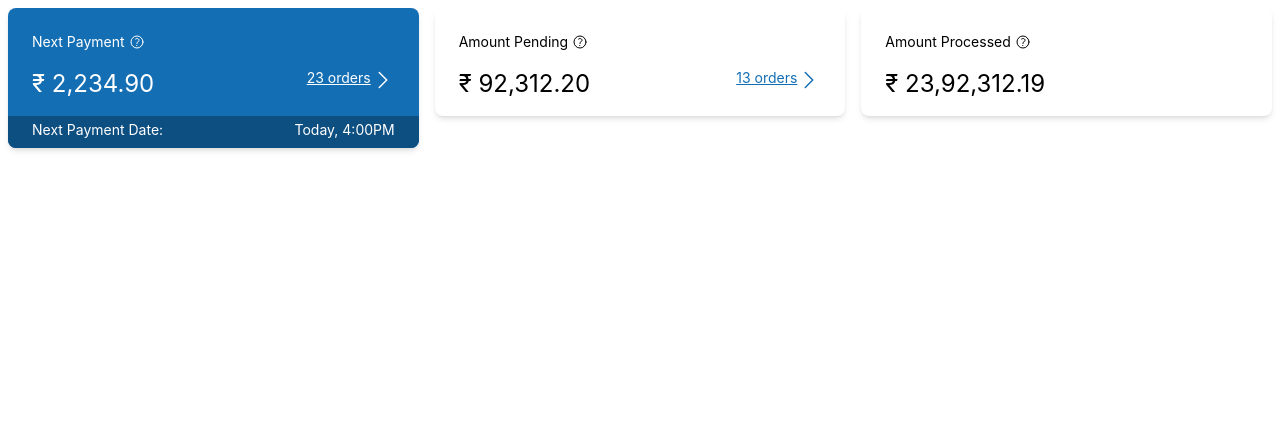
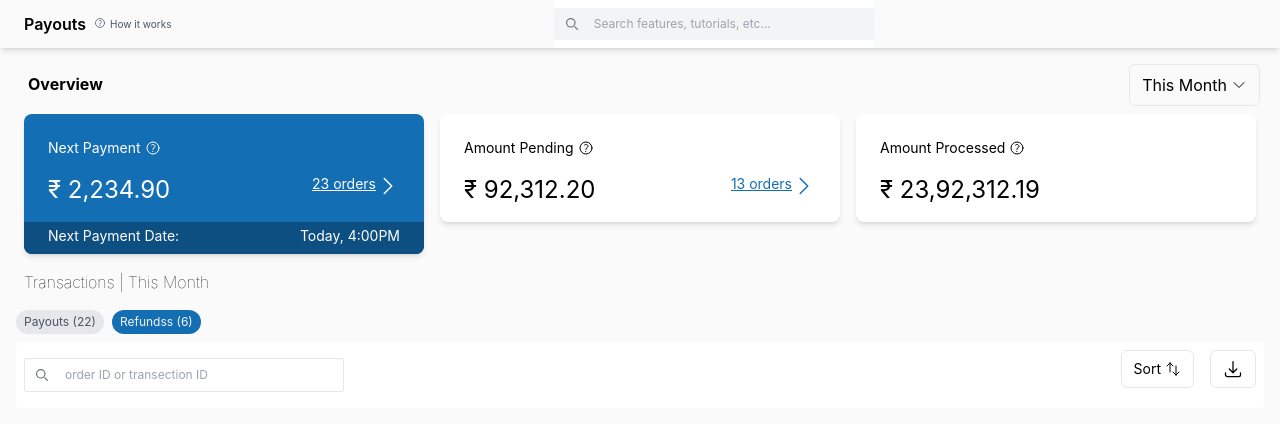
Before and after one commit to prabal-007/dukaan-ui-clone, a React (Vite) app: page / in a window 1280 px wide. Shown: the top 430 px of the page. Built offline with nearby package versions, Linux system fonts and the light colour scheme.

Commit message:
orderhistory

```diff
--- a/src/App.jsx
+++ b/src/App.jsx
@@ -1,10 +1,12 @@
+import Main from "./components/Main"
 import RevenueCard from "./components/RevenueCard"
+import Topbar from "./components/Topbar"
 
 function App() {
 
   return (
     <>
-    <RevenueCard />
+    <Main />
     </>
   )
 }
--- /dev/null
+++ b/src/components/OrdersHistory.jsx
@@ -0,0 +1,40 @@
+import React from 'react'
+import SecondryBtns from './SecondryBtns'
+
+const OrdersHistory = () => {
+    return (
+        <div className='bg-white p-2 rounded-md'>
+            <div className='flex justify-between'>
+                <form class="w-80 bg-white">
+                    <div class="relative">
+                        <div class="absolute inset-y-0 start-0 flex items-center ps-3 pointer-events-none">
+                            <svg class="w-3 h-3 text-gray-500 dark:text-gray-400" aria-hidden="true" xmlns="http://www.w3.org/2000/svg" fill="none" viewBox="0 0 20 20">
+                                <path stroke="currentColor" stroke-linecap="round" stroke-linejoin="round" stroke-width="2" d="m19 19-4-4m0-7A7 7 0 1 1 1 8a7 7 0 0 1 14 0Z" />
+                            </svg>
+                        </div>
+                        <input type="search" id="default-search" class="block w-full border bg-white p-2 ps-10 my-2 text-xs rounded-sm" placeholder="order ID or transection ID" required />
+                    </div>
+                </form>
+
+                <div className='flex gap-4 text-gray-600 text-sm'>
+                    <SecondryBtns prop={
+                        <>
+                            {'Sort'}
+                            <svg xmlns="http://www.w3.org/2000/svg" fill="none" viewBox="0 0 24 24" stroke-width="1.5" stroke="currentColor" class="size-4">
+                                <path stroke-linecap="round" stroke-linejoin="round" d="M3 7.5 7.5 3m0 0L12 7.5M7.5 3v13.5m13.5 0L16.5 21m0 0L12 16.5m4.5 4.5V7.5" />
+                            </svg>
+                        </>
+                    } />
+                    <SecondryBtns prop={
+                        <svg xmlns="http://www.w3.org/2000/svg" fill="none" viewBox="0 0 24 24" stroke-width="1.5" stroke="currentColor" class="size-5">
+                            <path stroke-linecap="round" stroke-linejoin="round" d="M3 16.5v2.25A2.25 2.25 0 0 0 5.25 21h13.5A2.25 2.25 0 0 0 21 18.75V16.5M16.5 12 12 16.5m0 0L7.5 12m4.5 4.5V3" />
+                        </svg>
+                    } />
+
+                </div>
+            </div>
+        </div>
+    )
+}
+
+export default OrdersHistory
--- /dev/null
+++ b/src/components/SecondryBtns.jsx
@@ -0,0 +1,12 @@
+
+const SecondryBtns = ({prop}) => {
+    return (
+        <div>
+            <button className='border px-3 py-2 gap-1 h-fit flex items-center rounded-md text-black'>
+                {prop}
+            </button>
+        </div>
+    )
+}
+
+export default SecondryBtns
```
